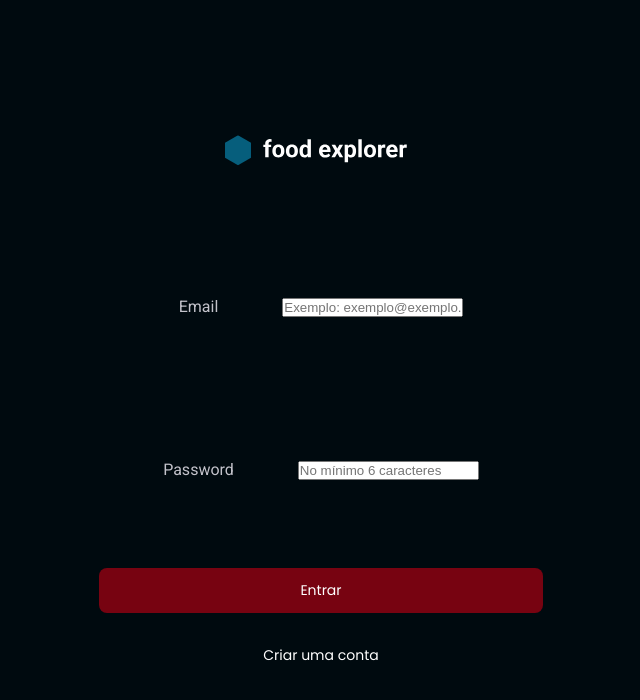
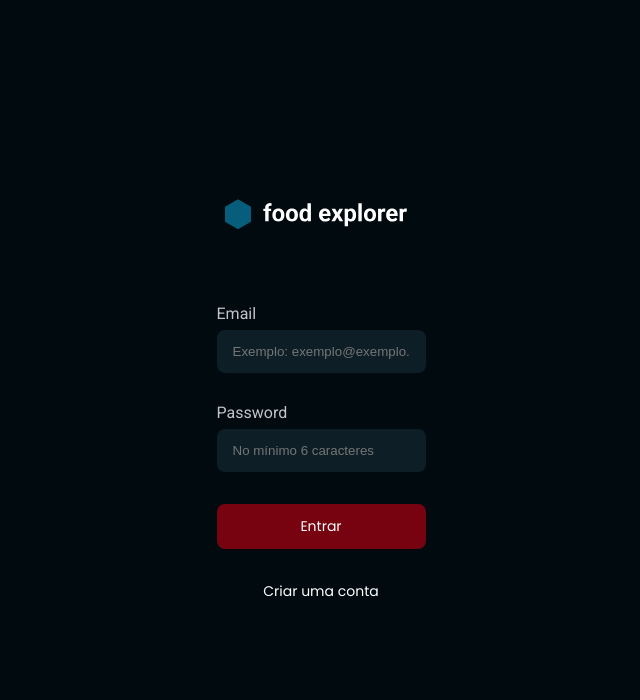
Before and after one commit to leokazuyukinagatani/frontend, a React (Vite) app: page / in a window 1280 px wide. Shown: the top 700 px of the page, without its empty margins (319-959 px from the left). Built offline with nearby package versions, Linux system fonts and the light colour scheme.

Commit message:
feat: input components

```diff
--- a/src/components/Input/index.jsx
+++ b/src/components/Input/index.jsx
@@ -1,29 +1,12 @@
 import { Container } from './styles'
 
-export function Input({
-  id,
-  label,
-  onChange,
-  value,
-  type,
-  onBlur,
-  placeholder,
-  error,
-}) {
+export function Input({ label, value, ...rest }) {
   return (
     <Container>
-      <label htmlFor={id}> {label}</label>
-
-      <input
-        type={type}
-        id={id}
-        name={id}
-        onChange={onChange}
-        placeholder={placeholder}
-        onBlur={onBlur}
-        value={value}
-      />
-      {error && <p>{error}</p>}
+      <label>
+        {label}
+        <input value={value} type="email" {...rest} />
+      </label>
     </Container>
-  );
+  )
 }
--- a/src/components/Input/styles.js
+++ b/src/components/Input/styles.js
@@ -1,11 +1,20 @@
-import styled from "styled-components";
+import styled from 'styled-components'
 
 export const Container = styled.div`
-  display: flex;
-  justify-content: center;
-  align-items: center;
-  flex: 1;
-  padding: 3.5rem 4rem;
-  gap: 4rem;
-  border-radius: 1rem;
+  width: 100%;
+
+  label {
+    display: flex;
+    flex-direction: column;
+    align-items: flex-start;
+    gap: 0.5rem;
+  }
+
+  input {
+    background-color: ${({ theme }) => theme.COLORS.DARK_900};
+    color: ${({ theme }) => theme.COLORS.LIGHT_100};
+    padding: 0.875rem 1rem;
+    border: none;
+    border-radius: 0.5rem;
+  }
 `
```
